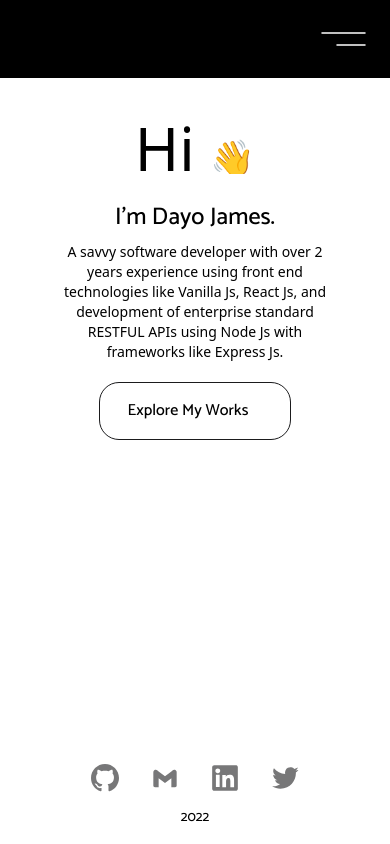
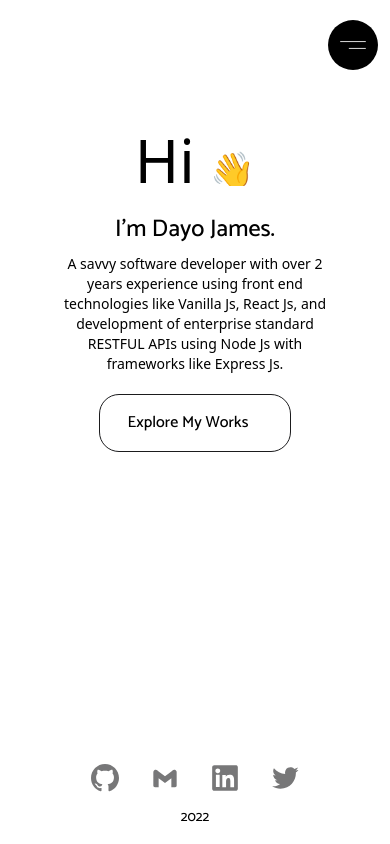
Before and after one commit to dea1j/portfolio, a React (Create React App) app: page / in a window 390 px wide. Built offline with nearby package versions, Linux system fonts and the light colour scheme.

Commit message:
mobile navbar fix 1

```diff
--- a/src/components/mobile/MobileHome.js
+++ b/src/components/mobile/MobileHome.js
@@ -134,16 +134,19 @@ function MobileHome({ page, setPage, mobilePage, setMobilePage, handleWorkRouteB
             {/* Navigation */}
             <div ref={mobileNavRef} className="mobile-nav hidden h-screen relative overflow-hidden">
                 {/* Close */}
+                {/* <div className="nav-option flex"> */}
                 <div className="nav-option flex"  style={{backgroundColor: 'black'}}>
                     <div className="nickname flex justify-end py-5 px-4 md:px-10 text-3xl text-opacity-90 font-cat-medium">
                         <p>dayo</p>
                     </div>
 
                     <div className="nav-option-inner w-full flex justify-end py-5 px-3 md:px-10">
-                        <div className="nav-close">
-                            <img className='nav-close-up mb-3 px-3 opacity-0' src={navLine} alt="cancel" style={{ transformOrigin: "left" }} />
-                            <img className='nav-close-down my-7 absolute px-3 opacity-0' src={navLine} alt="cancel" style={{ transformOrigin: "left" }} />
-                        </div>
+                        {/* <button style={{backgroundColor: 'black'}}> */}
+                            <div className="nav-close">
+                                <img className='nav-close-up mb-3 px-3 opacity-0' src={navLine} alt="cancel" style={{ transformOrigin: "left" }} />
+                                <img className='nav-close-down my-7 absolute px-3 opacity-0' src={navLine} alt="cancel" style={{ transformOrigin: "left" }} />
+                            </div>
+                        {/* </button> */}
 
                     </div>
                 </div>
@@ -213,13 +216,16 @@ function MobileHome({ page, setPage, mobilePage, setMobilePage, handleWorkRouteB
             {/* Main Content */}
             <div ref={mobileMainRef} className={`mobile-main-content h-screen ${mobilePage === "Home" ? "overflow-hidden" : "overflow-auto"}`}>
                 {/* Open */}
-                <div className="nav-option flex" style={{backgroundColor: 'black'}}>
+                <div className="nav-option flex">
+                {/* <div className="nav-option flex" style={{backgroundColor: 'black'}}> */}
                     <div className="nickname flex justify-end py-5 px-4 md:px-10 text-3xl text-opacity-90 font-cat-medium">
                         <p></p>
                     </div>
 
                     <div className="nav-option-inner w-full flex justify-end py-5 px-3 md:px-10">
-                        <img className='nav-open py-3 px-3' src={navBurger} alt="open" />
+                        <button style={{backgroundColor: 'black', borderRadius: '50%',width: '50px', height: '50px'}}>
+                            <img className='nav-open py-3 px-3' src={navBurger} alt="open" />
+                        </button>
                     </div>
                 </div>
 
```
